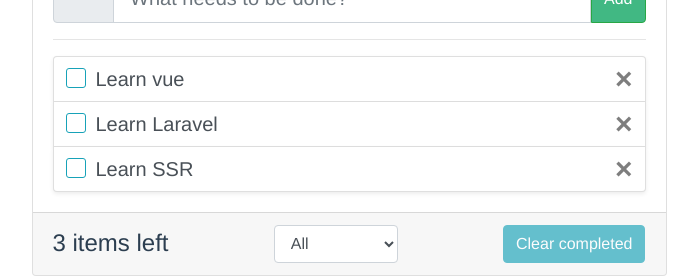
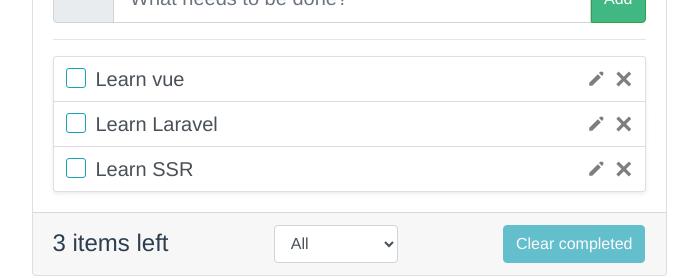
Before and after one commit to SafychCSS/learn-vue-todo, a Vue app: page / in a window 1280 px wide. Shown: the part 255-533 px from the top of the page, without its empty margins (291-989 px from the left). Built offline with nearby package versions, Linux system fonts and the light colour scheme.

Commit message:
edit todo

```diff
--- a/src/App.vue
+++ b/src/App.vue
@@ -1,6 +1,6 @@
 <template>
     <div id="app" class="container">
-        <img src="./assets/logo.png" class="logo">
+        <img src="./assets/img/logo.png" class="logo">
         <todo-list></todo-list>
     </div>
 </template>
--- a/src/assets/scss/main.scss
+++ b/src/assets/scss/main.scss
@@ -10,6 +10,13 @@
     overflow: hidden;
     border: 0;
     clip: rect(0 0 0 0);
+}
+
+.form-control, button {
+    &:focus {
+        outline: 0;
+        box-shadow: none;
+    }
 }
 
 .todo-list {
@@ -34,10 +41,70 @@
             outline: 0;
         }
     }
+    &__icon-edit {
+        margin-right: 10px;
+    }
+    &__edit {
+        position: absolute;
+        left: 0;
+        top: 0;
+        width: 100%;
+        height: 100%;
+
+        input {
+            width: 100%;
+            height: 100%;
+            padding-right: 36px;
+            border: 0;
+            outline: 0;
+        }
+    }
     &__add {
         background-color: var(--vue-logo);
         border-top-left-radius: 0;
         border-bottom-left-radius: 0;
+    }
+}
+
+.form-group {
+    &__ok {
+        position: absolute;
+        right: 10px;
+        top: 0;
+        padding: 0;
+        border: 0;
+        background: transparent;
+        cursor: pointer;
+        fill: var(--vue-logo);
+
+        &:disabled {
+            fill: #000;
+            opacity: .5;
+        }
+    }
+}
+
+.icon-edit {
+    position: relative;
+    width: 18px;
+    height: 18px;
+    border: 0;
+    background-color: transparent;
+    fill: #000;
+    cursor: pointer;
+    opacity: .5;
+
+    &:hover {
+        fill: var(--vue-logo);
+        opacity: 1;
+    }
+
+    svg {
+        position: absolute;
+        top: 0;
+        left: 0;
+        width: 100%;
+        height: 100%;
     }
 }
 
--- a/src/components/TodoItem.vue
+++ b/src/components/TodoItem.vue
@@ -6,9 +6,18 @@
                 {{ title }}
             </span>
         </label>
+        <button @click="isEditing" v-if="!completed" class="icon-edit todo-list__icon-edit">
+            <svg xmlns="http://www.w3.org/2000/svg"  viewBox="0 0 24 24"><path d="M 19.171875 2 C 18.448125 2 17.724375 2.275625 17.171875 2.828125 L 16 4 L 20 8 L 21.171875 6.828125 C 22.275875 5.724125 22.275875 3.933125 21.171875 2.828125 C 20.619375 2.275625 19.895625 2 19.171875 2 z M 14.5 5.5 L 3 17 L 3 21 L 7 21 L 18.5 9.5 L 14.5 5.5 z"/></svg>
+        </button>
         <button @click="removeTodo(index)" type="button" class="todo-list__item-remove close">
             <span aria-hidden="true">&times;</span>
         </button>
+        <div class="form-group todo-list__edit" v-if="editing">
+            <input type="text" class="form-control" @keyup.enter="editTodo" @keyup.esc="cancelEdit" v-model="title">
+            <button class="form-group__ok" @click="editTodo" :disabled="title.length === 0">
+                <svg xmlns="http://www.w3.org/2000/svg"  viewBox="0 0 26 26" width="26px" height="26px"><path d="M 22.566406 4.730469 L 20.773438 3.511719 C 20.277344 3.175781 19.597656 3.304688 19.265625 3.796875 L 10.476563 16.757813 L 6.4375 12.71875 C 6.015625 12.296875 5.328125 12.296875 4.90625 12.71875 L 3.371094 14.253906 C 2.949219 14.675781 2.949219 15.363281 3.371094 15.789063 L 9.582031 22 C 9.929688 22.347656 10.476563 22.613281 10.96875 22.613281 C 11.460938 22.613281 11.957031 22.304688 12.277344 21.839844 L 22.855469 6.234375 C 23.191406 5.742188 23.0625 5.066406 22.566406 4.730469 Z"/></svg>
+            </button>
+        </div>
     </div>
 </template>
 
@@ -34,7 +43,8 @@ export default {
             id: this.todo.id,
             title: this.todo.title,
             completed: this.todo.completed,
-            prevValue: this.todo.prevValue
+            editing: false,
+            prevValue: ''
         }
     },
 
@@ -63,16 +73,37 @@ export default {
          * Method emit doneEdit event, send editing todo, index
          */
         editTodo() {
+            if (!this.title.trim()) {
+                this.title = this.prevValue;
+                return;
+            }
+
             this.$emit('doneEdit', {
                 index: this.index,
                 todo: {
                     id: this.id,
                     title: this.title,
                     completed: this.completed,
-                    prevValue: this.prevValue
                 }
-            })
+            });
+            this.editing = false;
+        },
+
+        isEditing() {
+            this.editing = true;
+            this.prevValue = this.title;
+        },
+
+        cancelEdit() {
+            this.title = this.prevValue;
+            this.editing = false;
         }
-    }
+    },
+
+    created() {
+        const onClickOutside = e => this.editing = this.$el.contains(e.target) && this.editing;
+        document.addEventListener('click', onClickOutside);
+        this.$on('hook:beforeDestroy', () => document.removeEventListener('click', onClickOutside));
+    },
 }
 </script>
--- a/src/components/TodoList.vue
+++ b/src/components/TodoList.vue
@@ -72,19 +72,16 @@ export default {
                     id: 1,
                     title: 'Learn vue',
                     completed: false,
-                    prevValue: ''
                 },
                 {
                     id: 2,
                     title: 'Learn Laravel',
                     completed: false,
-                    prevValue: ''
                 },
                 {
                     id: 3,
                     title: 'Learn SSR',
                     completed: false,
-                    prevValue: ''
                 }
             ],
             filtersOption: ['all', 'active', 'completed']
@@ -102,7 +99,6 @@ export default {
                 id: this.todos.length + 1,
                 title: this.newTodo,
                 completed: false,
-                prevValue: ''
             });
             this.newTodo = '';
         },
```
Also changed, not shown: src/assets/img/logo.png (renamed from src/assets/logo.png).
